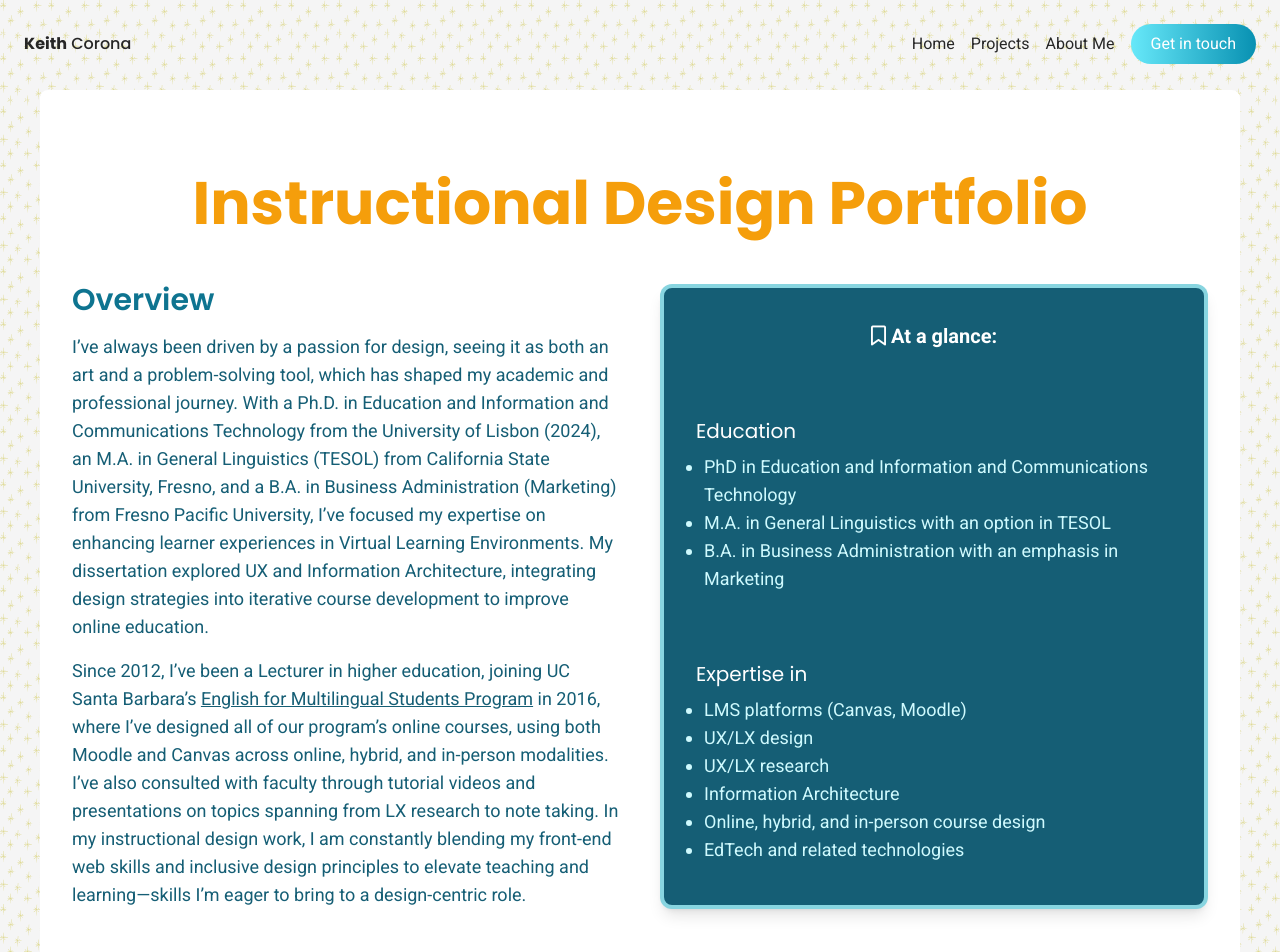
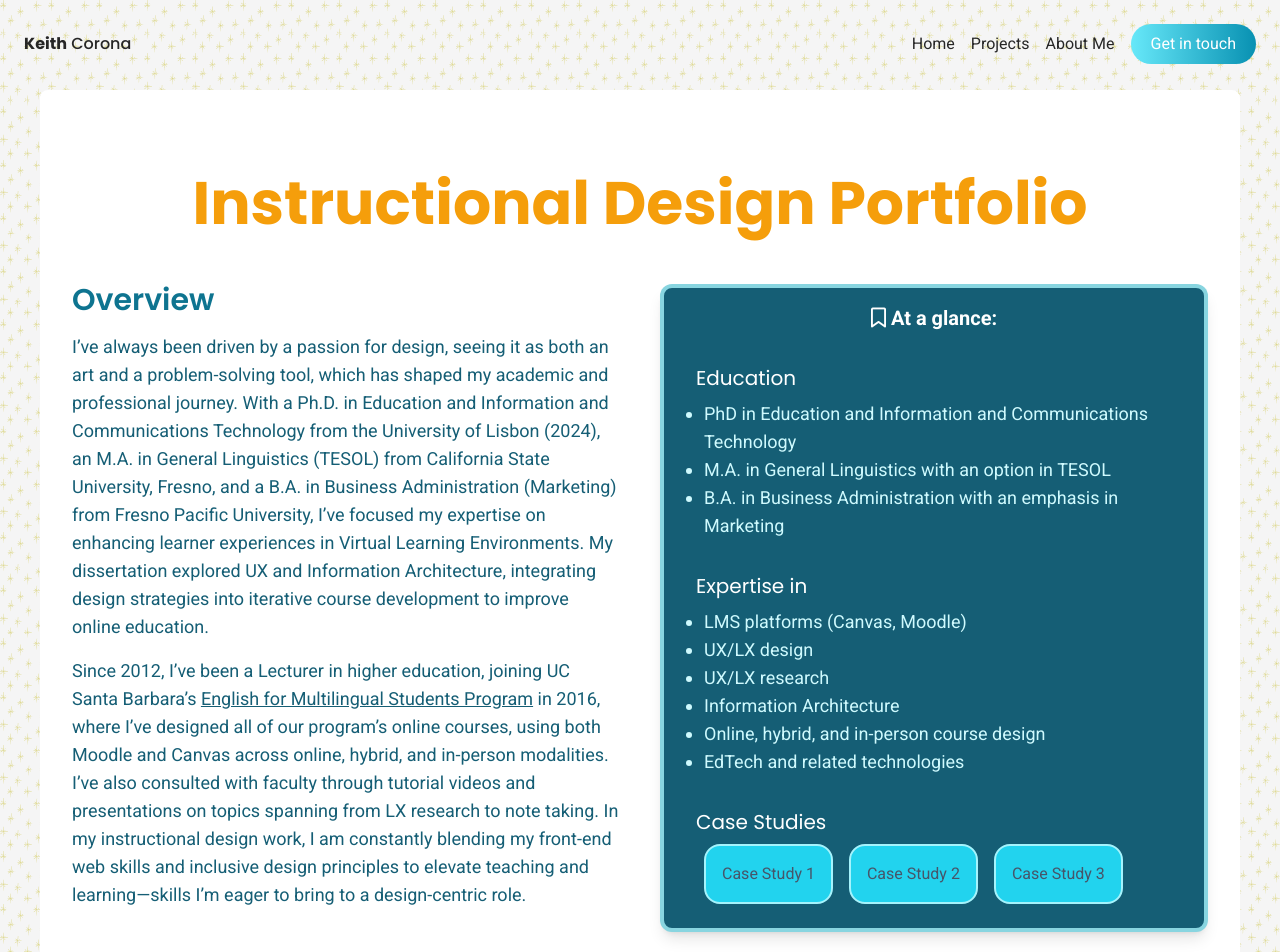
Before and after one commit to keith-corona/design-education-portfolio, a SvelteKit app: page /instructional-design in a window 1280 px wide. Shown: the top 952 px of the page. Built offline with nearby package versions, Linux system fonts and the light colour scheme.

Commit message:
case study colors and internal linking

```diff
--- a/src/routes/instructional-design/+page.svelte
+++ b/src/routes/instructional-design/+page.svelte
@@ -47,6 +47,7 @@
         a design-centric role.
       </p>
     </div>
+
     <div
       class="flex flex-col lg:justify-around bg-cyan-800 rounded-xl p-4 text-cyan-100 shadow-lg border border-solid border-cyan-200 border-4 border-opacity-80"
     >
@@ -70,9 +71,7 @@
         </ul>
       </div>
       <div class="px-4">
-        <h3 class="text-white text-xl sm:text-xl md:text-xl pt-6">
-          Expertise in
-        </h3>
+        <h3 class="text-white text-xl pt-6">Expertise in</h3>
         <ul class="p-2 list-disc">
           <li class="text-lg sm:text-lg md:text-lg">
             LMS platforms (Canvas, Moodle)
@@ -90,6 +89,27 @@
             EdTech and related technologies
           </li>
         </ul>
+      </div>
+      <div class="px-4">
+        <h3 class="text-white text-xl pt-6">Case Studies</h3>
+        <div class="flex flex-col md:flex-row">
+          <a
+            href="instructional-design/case-study-1"
+            class="text-center border-2 border-cyan-200 bg-amber-200 md:bg-cyan-400 p-4 rounded-2xl text-slate-600 m-2 hover:bg-amber-200"
+            >Case Study 1</a
+          >
+
+          <a
+            href="./case-study-2"
+            class="text-center border-2 border-cyan-200 bg-amber-200 md:bg-cyan-400 p-4 rounded-2xl text-slate-600 m-2 hover:bg-amber-200"
+            >Case Study 2</a
+          >
+          <a
+            href="./case-study-3"
+            class="text-center border-2 border-cyan-200 bg-amber-200 md:bg-cyan-400 p-4 rounded-2xl text-slate-600 m-2 hover:bg-amber-200"
+            >Case Study 3</a
+          >
+        </div>
       </div>
     </div>
   </section>
--- a/src/routes/instructional-design/case-study-1/+page.svelte
+++ b/src/routes/instructional-design/case-study-1/+page.svelte
@@ -18,7 +18,7 @@
 <main
   class="flex flex-col flex-1 lg:max-w-[950px] place-self-center bg-white rounded-lg"
 >
-  <div class="bg-cyan-700 p-4 mb-6 lg:p-20 rounded-t-lg">
+  <div class="bg-amber-400 p-4 mb-6 lg:p-20 rounded-t-lg">
     <h1
       class="text-white font-bold text-3xl text-center sm:text-6xl md:text-6xl"
       style="line-height:1.1;"
```
